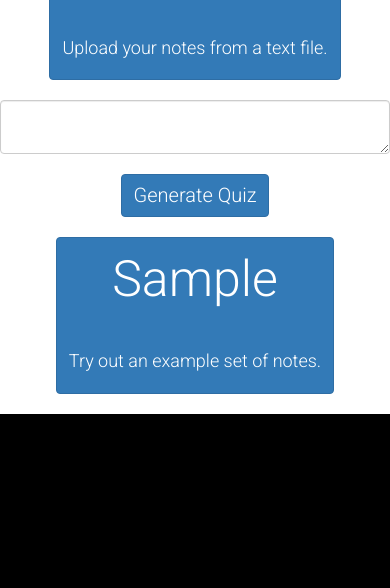
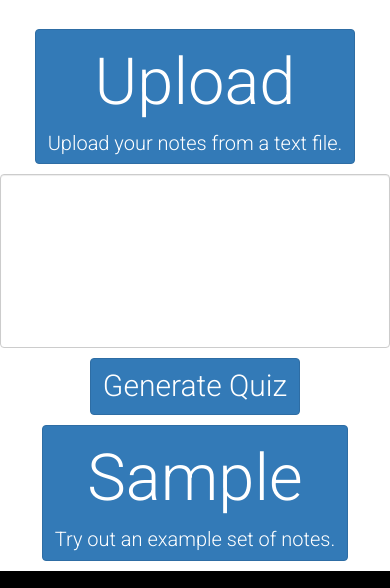
Before and after one commit to MichaelAEden/The-StudyBot, a Flask app: page / in a window 390 px wide; the page is wider, and only the part inside the window is pictured. Shown: the part 256-844 px from the top of that part. Run offline with Flask 2, Linux system fonts and the light colour scheme; some libraries are stand-ins or nearby versions.

Commit message:
Bug fixes, refactoring, CSS changes, better UI.

```diff
--- a/project/questionBuilder.py
+++ b/project/questionBuilder.py
@@ -74,9 +74,9 @@ class QuestionTrueFalse(QuestionChoice):
         answer_index = cls.TRUE
 
         # Randomly chooses if answer to question is "True" or "False"
-        is_true = random.randint(0, 1)
+        is_false = random.randint(0, 3)
 
-        if not is_true:
+        if is_false:
             false_statement = get_false_statement(statement)
             if false_statement != None:
                 question = false_statement
--- a/project/static/scripts/inputHandler.js
+++ b/project/static/scripts/inputHandler.js
@@ -3,43 +3,49 @@ hideProgressInterval = null
 updateProgressInterval = null
 
 // Opens the file selection dialog when the button is clicked
-$('#process-notes__file').on('click', function () {
-	$('#notes-form__file input[type=file]').click();
+$('button#submit-notes-file').on('click', function () {
+	$('form#notes-file input[type=file]').click();
 });
 
 // Sends the uploaded file to Flask framework, triggered when a file is uploaded
-$('#notes-form__file').change( function () {
-	var form_data = new FormData($('#notes-form__file')[0]);
+$('form#notes-file').change( function () {
+	var form_data = new FormData($('form#notes-file')[0]);
 	sendNotes(form_data, true);
 });
 
 // Sends the inputted text to the Flask framework
-$('#process-notes__text').on('click', function () {
-	var text = $('#notes-input').val();
+$('button#submit-notes-text').on('click', function () {
+	var text = $('textarea#notes-input').val();
 	sendNotes(text, false);
 });
 
 function updateProgress() {
-	$.get('/progress').done( function(percentComplete) {
-		animateProgressBar(percentComplete)
+	console.log("This is getting called at least...")
+	$.get('/progress').done( function(data) {
+		console.log("But is this?")
+		console.log(data)
+		var progress = jQuery.parseJSON(data);
+		console.log(progress.percent_progress)
+		console.log(progress.progress_text)
+		updateProgressBar(progress.percent_progress, progress.progress_text)
 	});
 }
 
 function hideProgress() {
-	$('#processing').collapse('hide');
+	$('div#processing-progress').collapse('hide');
 	clearInterval(hideProgressInterval)
 }
 
-function animateProgressBar(percentComplete) {
-	$('#progress-bar').animate({"width": percentComplete + "%"}).attr("aria-valuenow", percentComplete);
+function updateProgressBar(percentComplete, progressText) {
+	$("#processing-progress-text").html(progressText);
+	$('div#processing-progress-bar').css("width", percentComplete + "%").attr("aria-valuenow", percentComplete);
 }
 
 function reset() {
 	// Resets the value of the progress bar
-	$('#processing').collapse('show');
-	$("#progress-text").css("color", "darkblue");
-	$("#progress-text").html("Processing...");
-	$('#progress-bar').attr("aria-valuenow", 0);
+	updateProgressBar("0", "Submitting...")
+	$("#processing-progress-text").css("color", "darkblue");
+	$('div#processing-progress').collapse('show');
 }
 
 function sendNotes(notes, is_file) {
@@ -62,21 +68,20 @@ function sendNotes(notes, is_file) {
 		processData: false,
 		async: true,
 		beforeSend: function() {
-			updateProgressInterval = setInterval(updateProgress, 500);
+			updateProgressInterval = setInterval(updateProgress, 50);
 		},
 		success: function (data) {
 			clearInterval(updateProgressInterval);
-			hideProgressInterval = setInterval(hideProgress, 3000);
+			//hideProgressInterval = setInterval(hideProgress, 2000);
 			if (data == "400" || data == "500") {
-				$("#progress-text").css("color", "red");
-				$("#progress-text").html("Failed");
+				$("#processing-progress-text").css("color", "red");
+				updateProgressBar("0", "Failed...")
 			}
 			else {
-				animateProgressBar("100")
-				$("#progress-text").css("color", "green");
-				$("#progress-text").html("Success!");
-				$('#quiz').html(data);
-				$('#quiz-section').collapse('show')
+				updateProgressBar("100", "Success!")
+				$("#processing-progress-text").css("color", "green");
+				$('#quiz-questions').html(data);
+				$('#quiz').collapse('show')
 			}
 		}
 	});
--- a/project/static/scripts/quizUtils.js
+++ b/project/static/scripts/quizUtils.js
@@ -1,5 +1,5 @@
 // Checks whether the quiz answers were correct and notifies the user accordingly
-$('#submit-quiz-button').on('click', function () {
+$('button#submit-quiz').on('click', function () {
 	var questions = $(".quiz-question")
 
 	for (var id = 1; id <= questions.length; id++) {
--- a/project/static/styles/homepage.css
+++ b/project/static/styles/homepage.css
@@ -8,27 +8,50 @@ p {
 	margin: 20px;
 }
 
- br {
- 	line-height: 5px;
+.header {
+	color: darkblue;
+	text-align: center;
 }
 
-#process-notes__text {
+.input-notes .btn.btn-large.btn-primary {
+    word-wrap: none;
     font-family: 'Roboto', sans-serif;
+    margin-bottom: 10px;
+}
+
+	.input-notes .btn.btn-large.btn-primary span {
+		font-color: white;
+		font-size: 65px;
+	}
+
+	.input-notes .btn.btn-large.btn-primary .text-small {
 		font-size: 20px;
 	}
 
-#processing h1 {
+.jumbotron {
+	background-image: url(http://cdn.pcwallart.com/images/dark-blue-gradient-wallpaper-4.jpg);
+	background-size: cover;
+}
+
+	.jumbotron h1 {
 		font-family: 'Raleway', sans-serif;
+		font-size: 150px;
+		color: #FFF;
 	}
 
 #notes-input {
-	margin: 20px auto;
+	margin-bottom: 10px;
+	min-height: 150%;
+	resize: none;
+}
+
+#processing-progress-text {
+	font-family: 'Raleway', sans-serif;
 }
 
 #quiz {
 	font-family: 'Raleway', sans-serif;
 	font-color: darkblue;
-	margin: 15px;
 }
 
 	#quiz .quiz-question {
@@ -36,7 +59,7 @@ p {
 		min-height: 200px;
 	}
 
-		#quiz .quiz-question h1 {
+		#quiz .quiz-question .question-text {
 			display: inline;
 			font-size: 100px;
 			color: #999;
@@ -61,43 +84,17 @@ p {
 				margin-left: 10px;
 			}
 
-.btn{
-    margin: 20px auto;
-    display: block;
-    word-wrap: none;
+#submit-notes-text {
+	font-family: 'Roboto', sans-serif;
+	font-size: 30px;
+	margin-bottom: 10px;
 }
 
-	.btn.btn-medium {
-		font-size: 25px;
-		min-height: 50px;
+#submit-quiz {
+	margin-bottom: 50px;
 }
 
-	.btn.btn-large {
+	#submit-quiz span {
+		font-family: 'Roboto', sans-serif;
 		font-size: 50px;
-		min-height: 75px;
 	}
-
-	.btn span {
-		margin: 0 !important;
-		font-family: 'Roboto', sans-serif;
-		font-color: white;
-		text-align: center;
-	}
-
-.header {
-	color: darkblue;
-	text-align: center;
-}
-
-.jumbotron {
-	background-image: url(http://cdn.pcwallart.com/images/dark-blue-gradient-wallpaper-4.jpg);
-	background-size: cover;
-}
-
-	.jumbotron h1 {
-		color: #FFF;
-	}
-
-.input-option .text-small {
-	font-size: 18px;
-}
--- a/project/templates/index.html
+++ b/project/templates/index.html
@@ -12,9 +12,9 @@
       <h1>Studybot</h1>
     </div>
 
-    <div class="row">
-      <div class="col-md-4">
-        <button id="process-notes__file" class="input-option btn btn-large btn-primary break-word">
+    <div class="row input-notes">
+      <div class="col-md-4 text-center">
+        <button id="submit-notes-file" class="btn btn-large btn-primary" type="button">
           <span>
             Upload
           </span>
@@ -22,21 +22,23 @@
             </br>Upload your notes from a text file.
           </span>
         </button>
-        <form id="notes-form__file" style="display:none;" enctype="multipart/form-data">
+        <form id="notes-file" style="display:none;" enctype="multipart/form-data">
           <input type="file" name="notes-file" />
           <input type="submit" />
         </form>
       </div>
-      <div class="col-md-4">
-        <textarea name="notes-text" id="notes-input" class="input-option form-control"></textarea>
-        <button id="process-notes__text" class="btn btn-primary">
+
+      <div class="col-md-4 text-center">
+        <textarea id="notes-input" name="notes-text" class="form-control" rows="8"></textarea>
+        <button id="submit-notes-text" class="btn btn-primary">
           <span>
             Generate Quiz
           </span>
         </button>
       </div>
-      <div class="col-md-4">
-        <button id="process-notes__sample" class="input-option btn btn-large btn-primary">
+
+      <div class="col-md-4 text-center">
+        <button id="submit-notes-sample" class="btn btn-large btn-primary" type="button">
           <span>
             Sample
           </span>
@@ -47,26 +49,33 @@
       </div>
     </div>
 
-    <div id="processing" class="collapse">
-      <h1 id="progress-text" class="header">
-        Processing...
-      </h1>
-      <div id="progress-bar" class="progress progress-striped active">
-         <div class="progress-bar"  role="progressbar" aria-valuenow="45" aria-valuemin="0" aria-valuemax="100" style="width: 45%">
+    <div id="processing-progress" class="row collapse">
+      <div class="col-md-12 text-center">
+        <h1 id="processing-progress-text" class="header">
+        </h1>
+        <div id="processing-progress-bar" class="progress progress-striped active">
+         <div class="progress-bar"  role="progressbar" aria-valuenow="0" aria-valuemin="0" aria-valuemax="100" style="width: 100%">
          </div>
+        </div>
       </div>
     </div>
 
-    <div id="quiz-section" class="collapse">
-      <div id="quiz">
+    <div id="quiz" class="collapse">
+      <div id="quiz-questions">
       </div>
 
-      <div class="quiz-responses row">
-        <button id="submit-quiz-button" class="btn btn-large btn-primary">
-          <span>
-            Submit Responses
-          </span>
-        </button>
+      <div class="row quiz-responses">
+        <div class="col-md-4 text-center">
+        </div>
+        <div class="col-md-4 text-center">
+          <button id="submit-quiz" class="btn btn-large btn-primary">
+            <span>
+              Submit Responses
+            </span>
+          </button>
+        </div>
+        <div class="col-md-4 text-center">
+        </div>
       </div>
     </div>
 
--- a/project/templates/question.html
+++ b/project/templates/question.html
@@ -1,7 +1,7 @@
           <div class="row quiz-question" id="question_{{ question_id }}"
           data-type="{% block question_type %}{% endblock %}" data-answer="{{ answer_str }}">
             <div class="col-sm-1">
-              <h1>
+              <h1 class="question-text">
                 {{ question_id }}
               </h1>
             </div>
--- a/project/templates/question_grouping.html
+++ b/project/templates/question_grouping.html
@@ -1,3 +1,5 @@
+<!--Currently unused, would be used for groups of related questions (under same topic) -->
+
       <div class="quiz-group row">
         <h1>
           {{ group_id }}
--- a/project/views.py
+++ b/project/views.py
@@ -4,7 +4,7 @@ import os
 from quiz import QuizCreator
 
 from app import app
-from flask import request
+from flask import request, jsonify
 from flask import render_template
 
 import traceback
@@ -68,9 +68,11 @@ def process_notes(string):
 @app.route('/progress')
 def progress():
     if running_tasks != []:
-        return running_tasks[0].get_percent_progress()
+        return '{"percent_progress":"%s", "progress_text":"%s"}' % (running_tasks[0].get_percent_progress(), running_tasks[0].get_progress_text())
+        #return jsonify(percent_progress=running_tasks[0].get_percent_progress(), progress_text=running_tasks[0].get_progress_text())
     else:
-        return "0"
+        return '{"percent_progress":"0", "progress_text":"Submitting..."}'
+        #return jsonify(percent_progress="0", progress_text="Submitting...")
 
 if __name__ == "__main__":
     app.run()
```
Also changed, not shown: project/notes.py (+7 -0 lines), project/quiz.py (+17 -3 lines), project/task.py (+12 -0 lines). Lines whose indentation alone changed are shown as unchanged.
